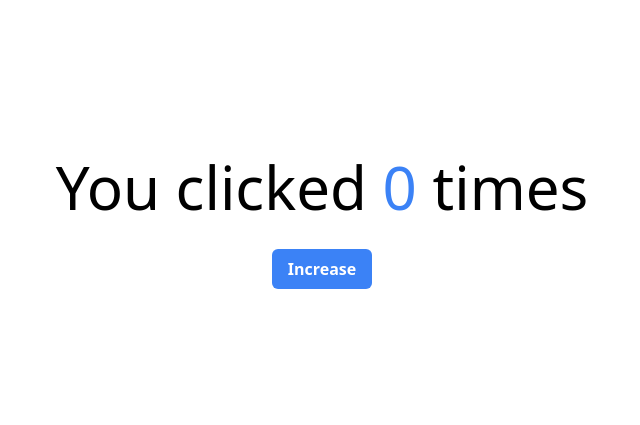
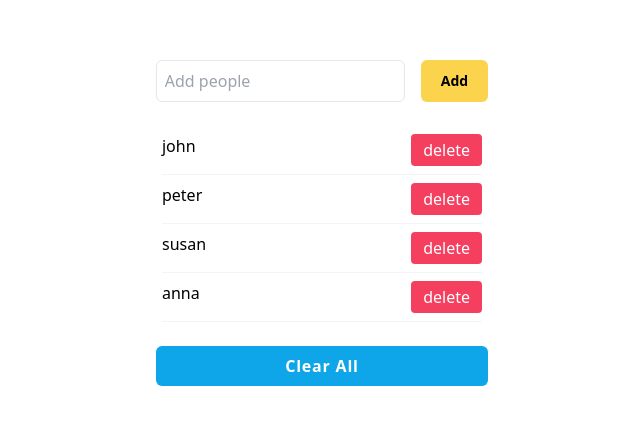
Before and after one commit to miawithcode/react-advance, a React (Vite) app: page / in a window 1280 px wide. Shown: the part 177-602 px from the top of the page, without its empty margins (318-958 px from the left). Built offline with nearby package versions, Linux system fonts and the light colour scheme.

Commit message:
feat: add useState list

```diff
--- a/src/App.jsx
+++ b/src/App.jsx
@@ -1,4 +1,4 @@
-import Project from './project/01-useState/Counter'
+import Project from './project/01-useState/List'
 
 function App() {
 
--- /dev/null
+++ b/src/data.js
@@ -0,0 +1,6 @@
+export const peopleName = [
+  { id: 1, name: "john" },
+  { id: 2, name: "peter" },
+  { id: 3, name: "susan" },
+  { id: 4, name: "anna" },
+];
--- a/src/index.css
+++ b/src/index.css
@@ -4,6 +4,6 @@
 
 @layer base {
   body {
-    @apply flex justify-center items-center h-screen
+    @apply flex justify-center items-center h-screen w-full
   }
 }
--- /dev/null
+++ b/src/project/01-useState/List.jsx
@@ -0,0 +1,57 @@
+import { useState } from "react";
+import { peopleName } from "../../data";
+
+const List = () => {
+  const [people, setPeople] = useState(peopleName);
+
+  const deletePeople = (id) => {
+    const newPeople = people.filter((person) => person.id !== id);
+    setPeople(newPeople)
+  };
+  const clearAllPeople = () => {
+    setPeople([]);
+  };
+
+  return (
+    <div className="flex flex-col items-center p-5">
+      <div className="mb-6 flex w-full justify-between">
+        <input
+          type="text"
+          placeholder="Add people"
+          className="w-full rounded-md border p-2"
+        />
+        <button type="button" className=" bg-amber-300 ml-4 px-5 py-1 rounded-md font-semibold text-sm">
+          Add
+        </button>
+      </div>
+
+      {people.map((person) => {
+        const { id, name } = person;
+        return (
+          <div key={id}>
+            <li className="flex w-80 cursor-pointer justify-between rounded-lg py-2 transition duration-200">
+              <p>{name}</p>
+              <button
+                type="button"
+                onClick={() => deletePeople(id)}
+                className=" rounded-[4px] bg-rose-500 px-3 py-1 text-white transition duration-200 hover:bg-rose-600 "
+              >
+                delete
+              </button>
+            </li>
+            <hr className="w-full border-t-[1px] border-slate-100" />
+          </div>
+        );
+      })}
+
+      <button
+        type="button"
+        onClick={clearAllPeople}
+        className=" mt-6 w-full rounded-md bg-sky-500 px-3 py-2 font-semibold capitalize tracking-wider text-white transition duration-200 hover:bg-sky-600 "
+      >
+        Clear All
+      </button>
+    </div>
+  );
+};
+export default List;
```
